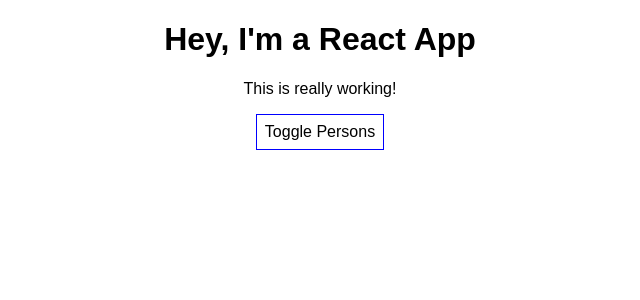
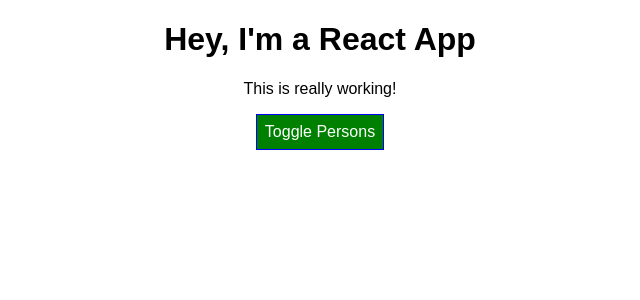
Before and after one commit to W3AI/max-react-guide, a React (Create React App) app: page / in a window 1280 px wide. Shown: the top 300 px of the page, without its empty margins (320-960 px from the left). Built offline with nearby package versions, Linux system fonts and the light colour scheme.

Commit message:
changed button bckg to green

```diff
--- a/src/App.js
+++ b/src/App.js
@@ -47,7 +47,8 @@ class App extends Component {
 
     render() {
         const style = {
-            backgroundColor: 'white',
+            backgroundColor: 'green',
+            color: 'white',
             font: 'inherit',
             border: '1px solid blue',
             padding: '8px',
```
